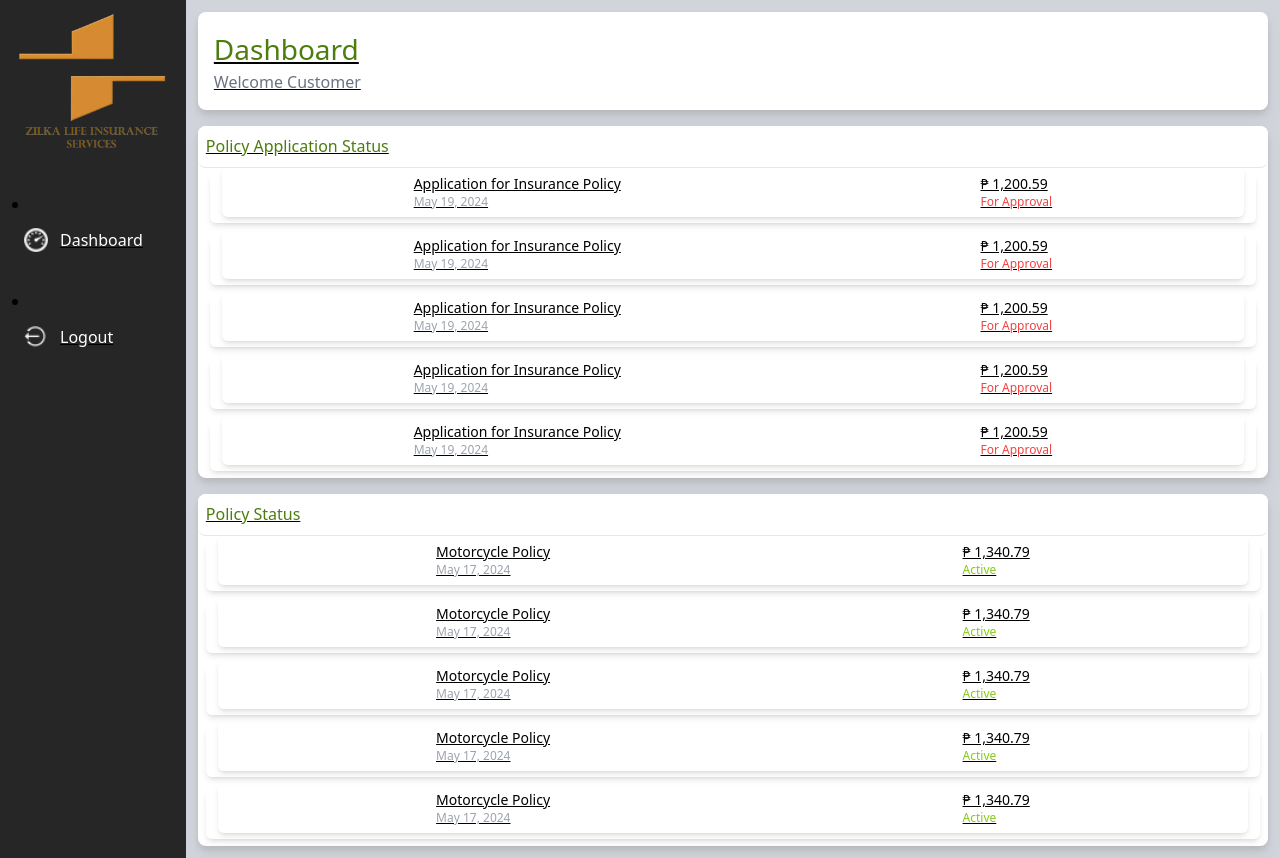
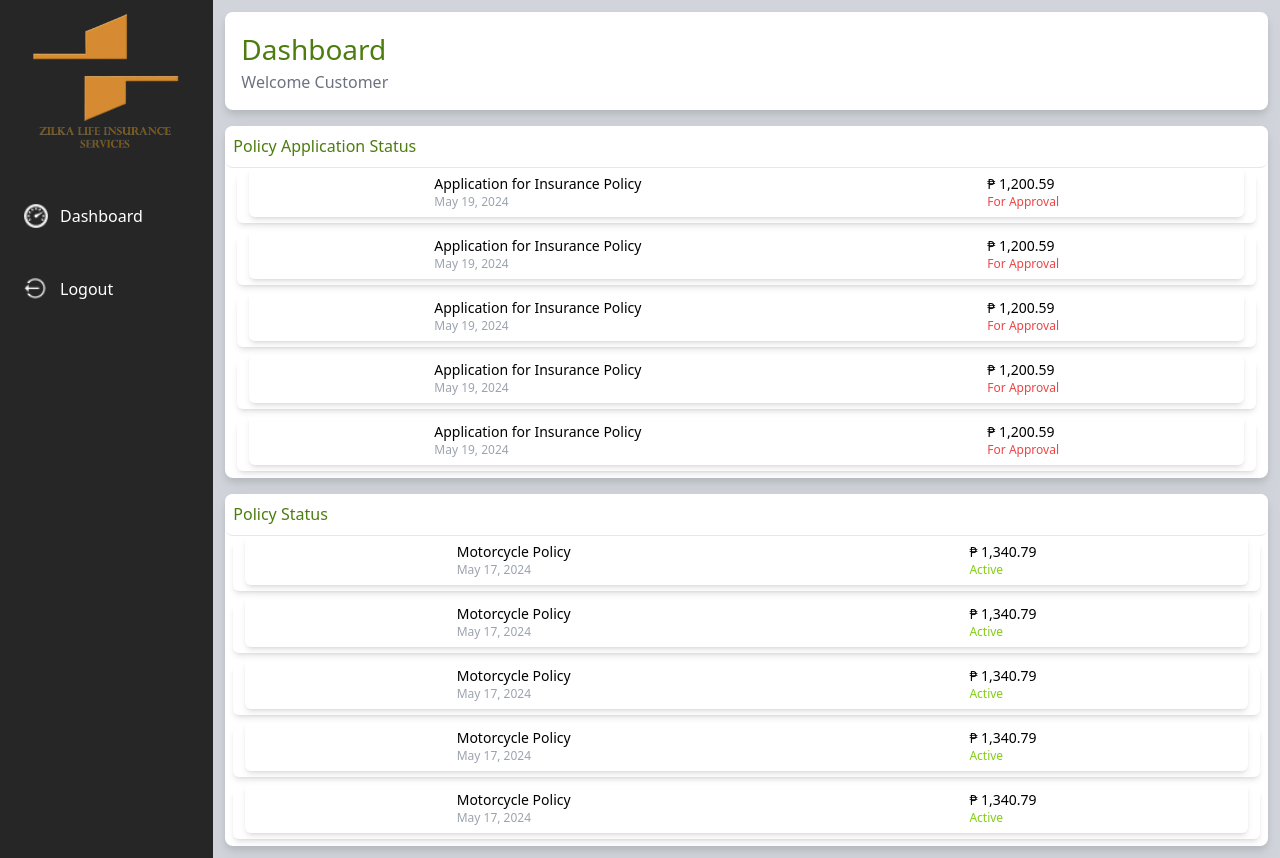
Before and after one commit to GetDrown/insurance-system, a PHP site: page /src/customer-view/index.php in a window 1280 px wide. Run offline with PHP 8.4, Linux system fonts and the light colour scheme; style sheets or scripts are compiled from the project's sources.

Commit message:
fck that underline, it should be <ul> instead of <u>

```diff
--- a/src/customer-view/index.php
+++ b/src/customer-view/index.php
@@ -6,7 +6,7 @@
         <div class="h-[150px] mb-[30px]">
             <img class="h-full" src="../../assets/image/logo.png" alt="">
         </div>
-        <u class="w-full">
+        <ul class="w-full">
             <li class="mb-[25px] ">
                 <a href="index.php" class="flex w-full hover:bg-lime-500 p-3 rounded-lg">
                     <div class="h-6 w-6">
@@ -24,7 +24,7 @@
                     <span class="ml-3 text-white">Logout</span>
                 </a>
             </li>
-            </ul>
+        </ul>
     </div>
     <!-- main-content -->
     <div class="basis-10/12 h-dvh flex flex-col justify-start items-center p-3  drop-shadow-lg md:basis-3/4 lg:basis-5/6 overflow-y-auto">
```
